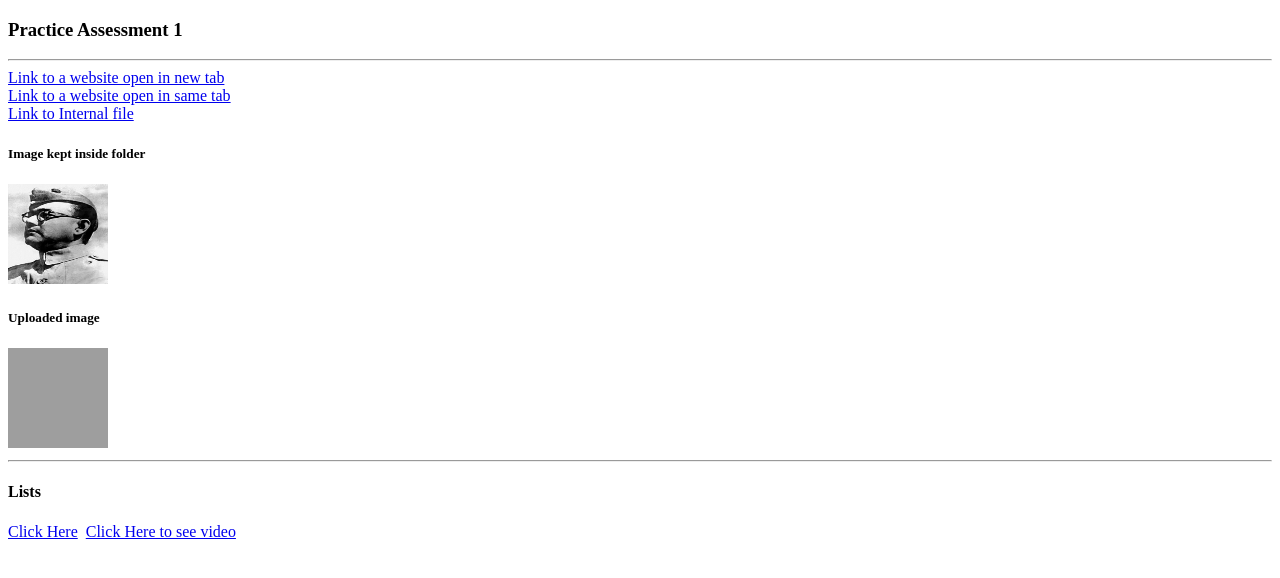
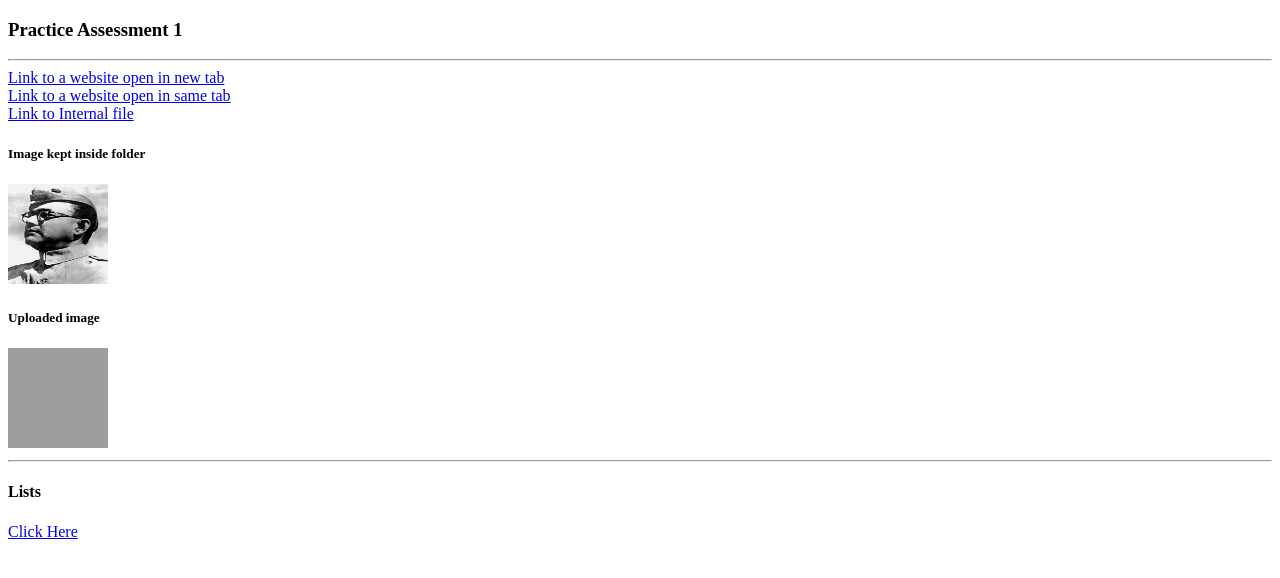
Before and after one commit to mad-cloud/Practice-Assement-1, a plain HTML site: page practice1.html in a window 1280 px wide. Drawn offline with Linux system fonts and the light colour scheme; grey boxes are pictures that could not be loaded.

Commit message:
Update practice1.html

```diff
--- a/practice1.html
+++ b/practice1.html
@@ -18,7 +18,6 @@
 
 <hr>
 <h4>Lists</h4>
-<a href="index.html">Click Here</a>&nbsp;
-<a href="index2.html">Click Here to see video</a>
+<a href="index.html">Click Here</a>
 </body>
 </html>
```
